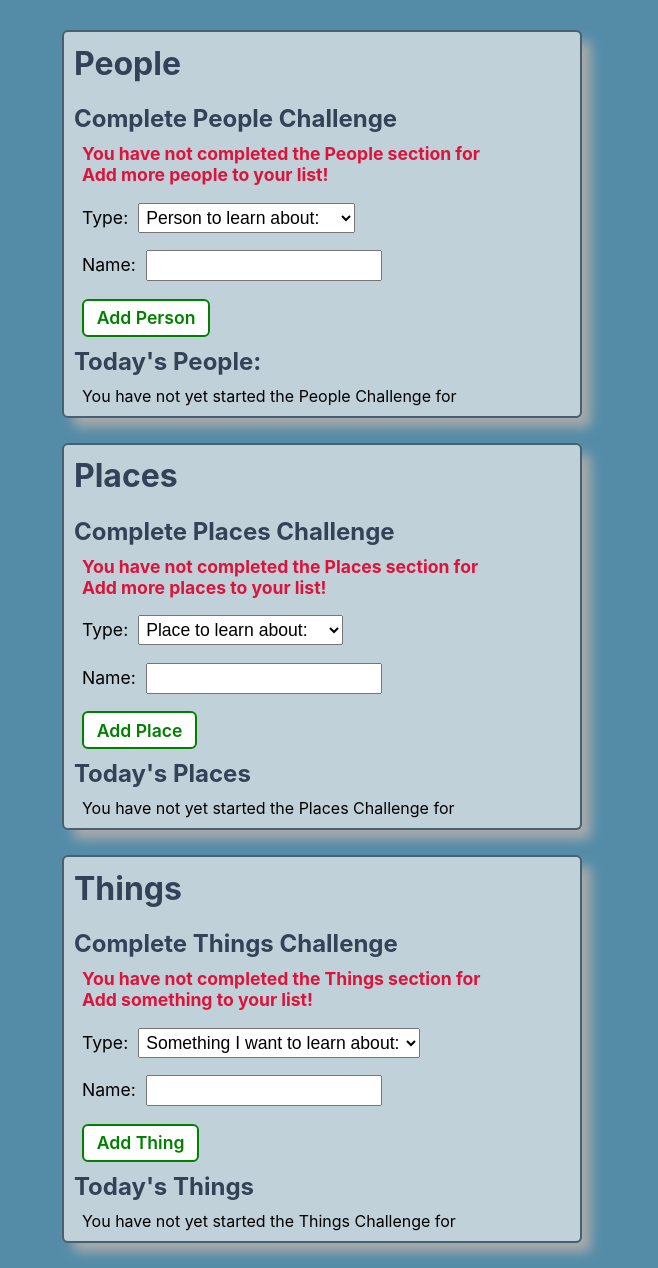
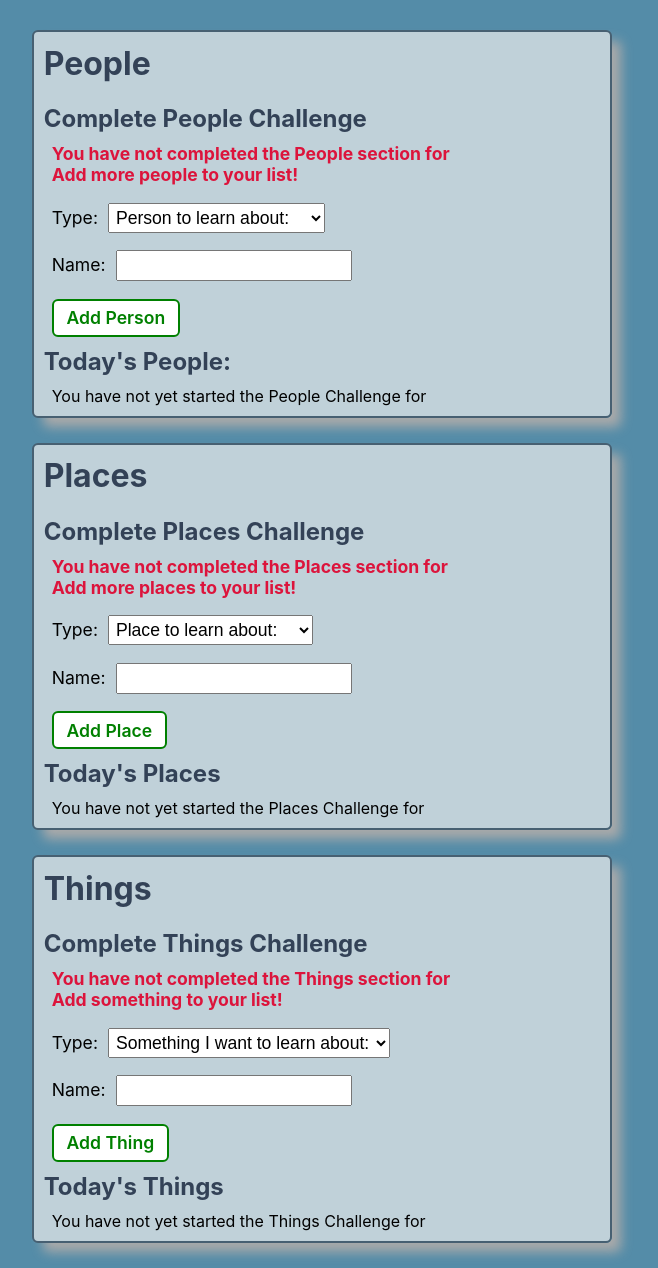
Before and after one commit to JohnnyMohawk/ppt-challenge, a Django app: template main_app/templates/challenges/detail.html in a window 1280 px wide. Shown: the part 496-1764 px from the top of the page, without its empty margins (318-976 px from the left). Run offline with Django 3.2, Linux system fonts and the light colour scheme; the template is opened without the code that fills it: values that come from a table or form of the project are taken from there, others are empty.

Commit message:
css tweaks

```diff
--- a/main_app/static/css/challenge-detail.css
+++ b/main_app/static/css/challenge-detail.css
@@ -156,6 +156,6 @@
     }
 
     .challenge-cards-container > section {
-        width: 41%;
+        width: 46%;
     }
 }
```
